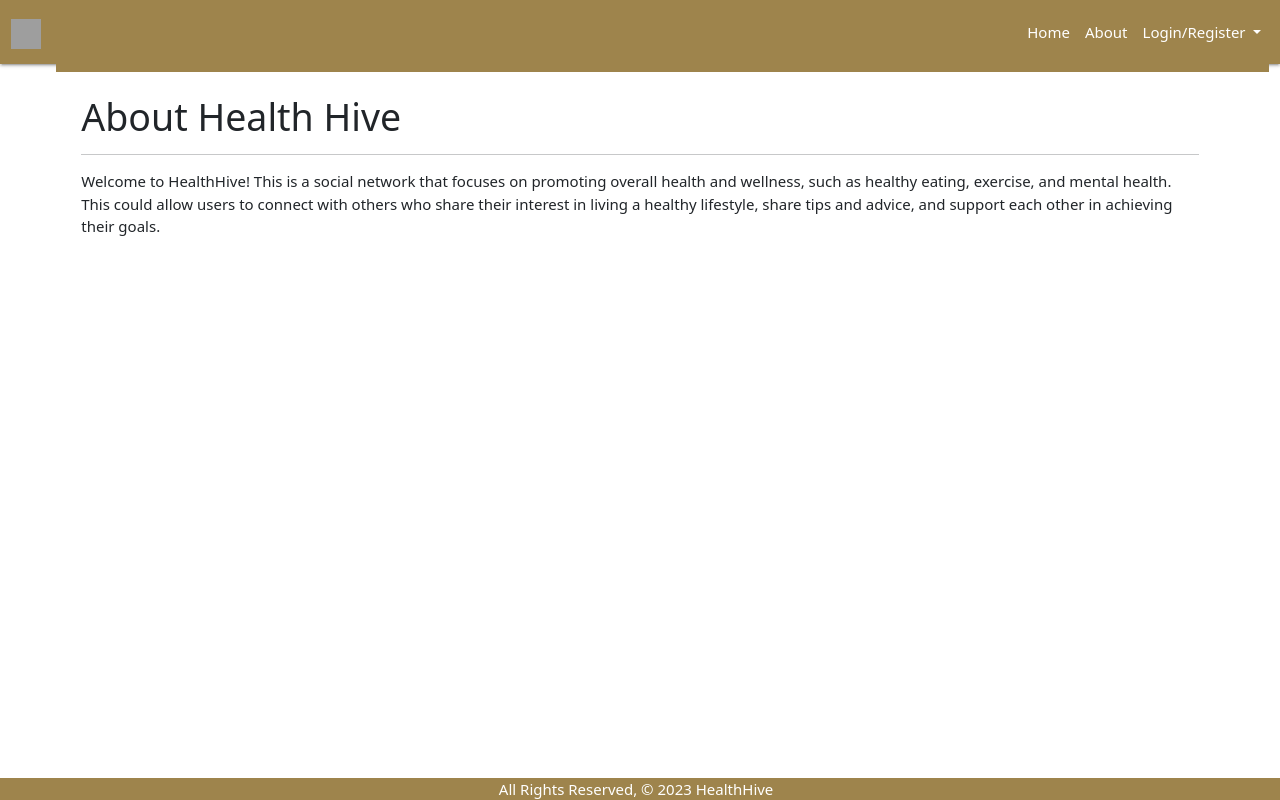
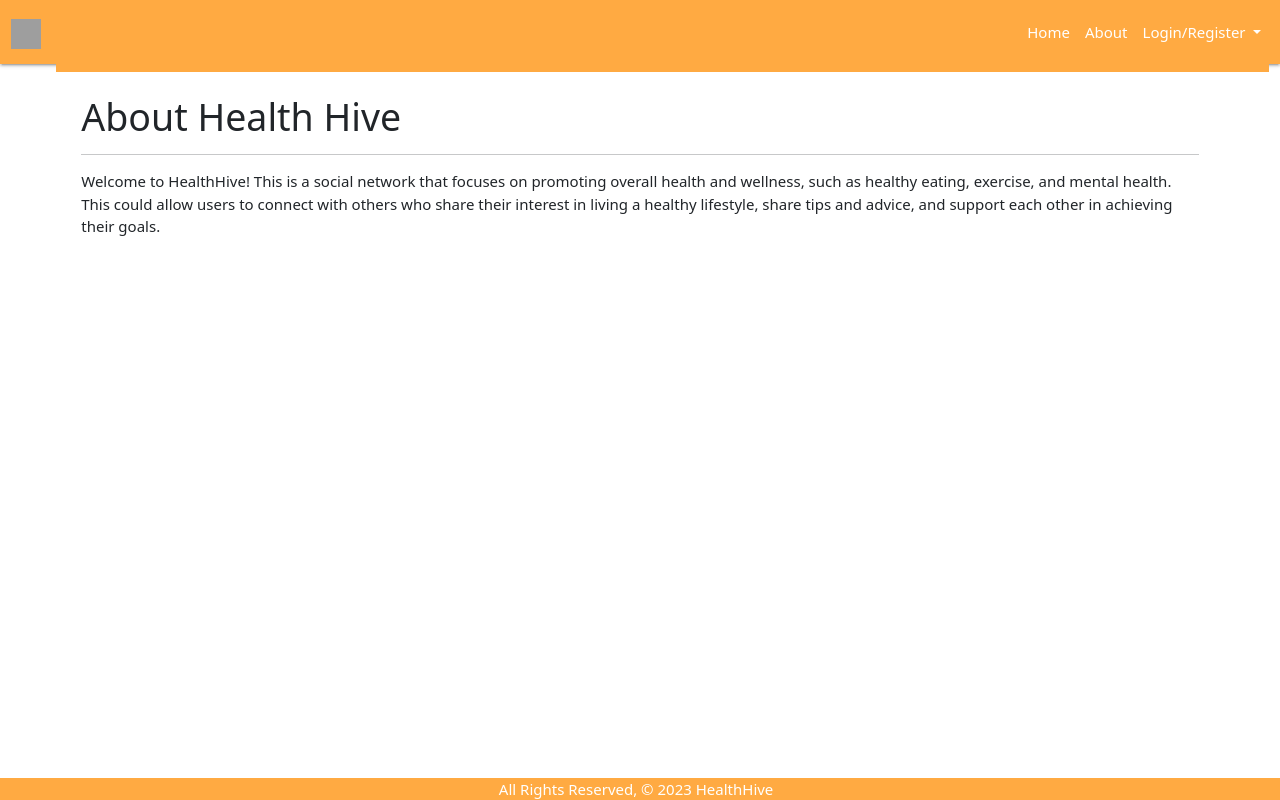
Before and after one commit to sally-kam/FitFamCommunity, a Django app: page /about/ in a window 1280 px wide. Run offline with Django 4.2, Linux system fonts and the light colour scheme; some libraries are stand-ins or nearby versions; grey boxes are pictures that could not be loaded.

Commit message:
update navbar

```diff
--- a/main_app/templates/base.html
+++ b/main_app/templates/base.html
@@ -21,7 +21,7 @@
     <title>Health Hive</title>
 </head>
 <body style="padding-bottom: 30px;">
-  <nav class="navbar navbar-fixed-top navbar-expand-lg navbar-right p-0" style="background-color: #9e844c; z-index:9999">
+  <nav class="navbar navbar-fixed-top navbar-expand-lg navbar-right p-0" style="background-color: #ffaa42; z-index:9999">
     <div class="container-fluid">
       <a class="navbar-brand text-white" href="{% url 'home' %}">
         <img src="https://i.imgur.com/36scT7Q.png" alt="Bootstrap" width="30" height="30">
@@ -29,7 +29,7 @@
       <button class="navbar-toggler" type="button" data-bs-toggle="collapse" data-bs-target="#navbarNav" aria-controls="navbarNav" aria-expanded="false" aria-label="Toggle navigation">
         <span class="navbar-toggler-icon"></span>
       </button>
-      <div class="collapse navbar-collapse justify-content-end" style="background-color: #9e844c" id="navbarNav">
+      <div class="collapse navbar-fixed-top navbar-collapse justify-content-end p-0" style="background-color: #ffaa42" id="navbarNav">
         <ul class="navbar-nav ml-auto">
           <li class="nav-item ">
             <a class="nav-link active text-white " aria-current="page" href="{% url 'home' %}">Home</a>
@@ -76,6 +76,6 @@
 
     <script src="//localhost:35729/livereload.js"></script>
 </html>
-      <footer class="text-center text-white fixed-bottom" style="background-color: #9e844c">
+      <footer class="text-center text-white fixed-bottom" style="background-color: #ffaa42">
         <div >All Rights Reserved, &copy; 2023 HealthHive &nbsp;</div>
       </footer>
--- a/static/css/style.css
+++ b/static/css/style.css
@@ -2,6 +2,7 @@ body {
     display: flex;
     min-height: 100vh;
     flex-direction: column;
+    background-color: pink;
   }
 
   main {
```
